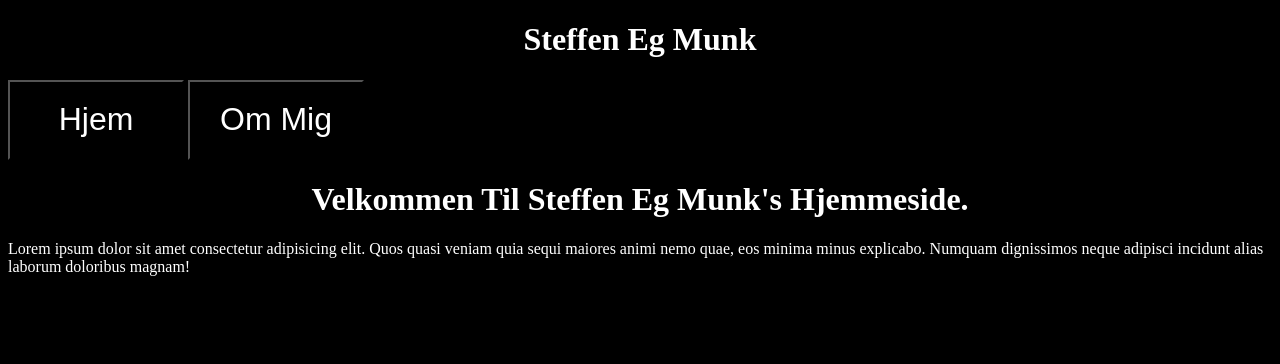
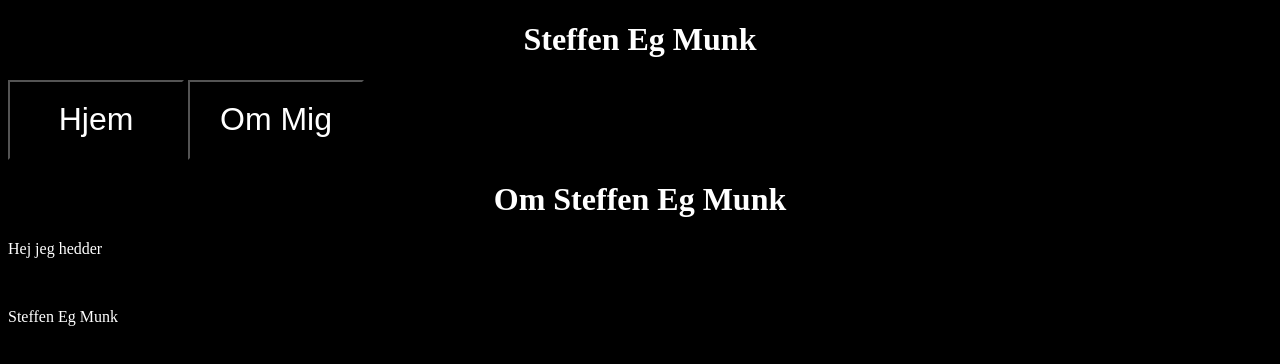
Before and after one commit to Stegmunk/mywebsite, a plain HTML site: page my website/about.html in a window 1280 px wide. Drawn offline with Linux system fonts and the light colour scheme.

Commit message:
Edited about.html

```diff
--- a/my website/about.html
+++ b/my website/about.html
@@ -1,7 +1,7 @@
 <!DOCTYPE html>
 <html>
 <head>
-<title>Home</title>
+<title>Om Mig</title>
 <base href="https://stegmunk.github.io/mywebsite/">
 <link rel="stylesheet" href="styles/styles.css">
 </head>
@@ -12,9 +12,8 @@
 </header>
 <body>
   <main>
-    <h1>velkommen til steffen eg munk's hjemmeside.</h1>
-
-    <p>Lorem ipsum dolor sit amet consectetur adipisicing elit. Quos quasi veniam quia sequi maiores animi nemo quae, eos minima minus explicabo. Numquam dignissimos neque adipisci incidunt alias laborum doloribus magnam!</p>
+    <h1>om steffen eg munk</h1>
+    <p>Hej jeg hedder</p><br><p>Steffen Eg Munk</p>
 
   </main>
 </body>
```
